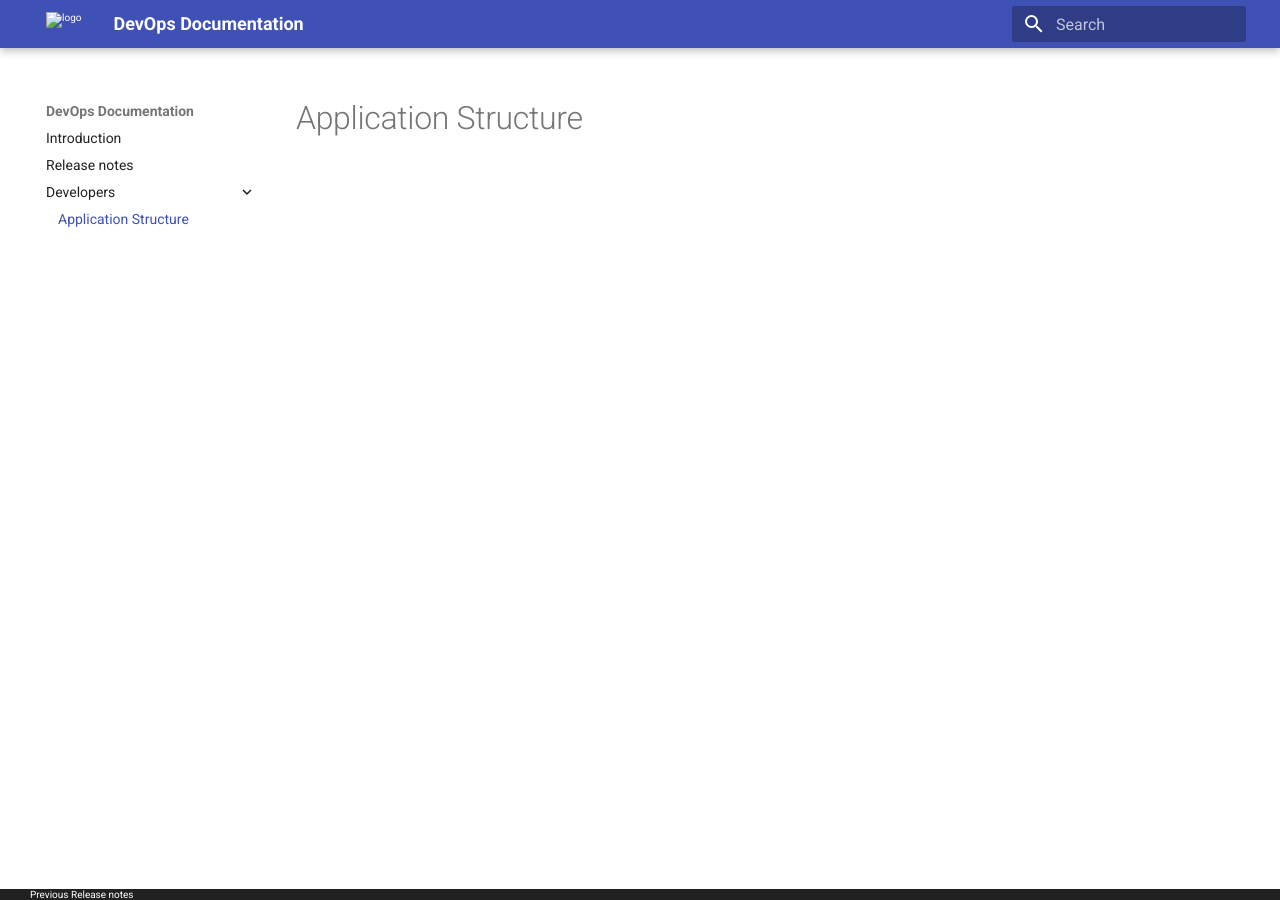
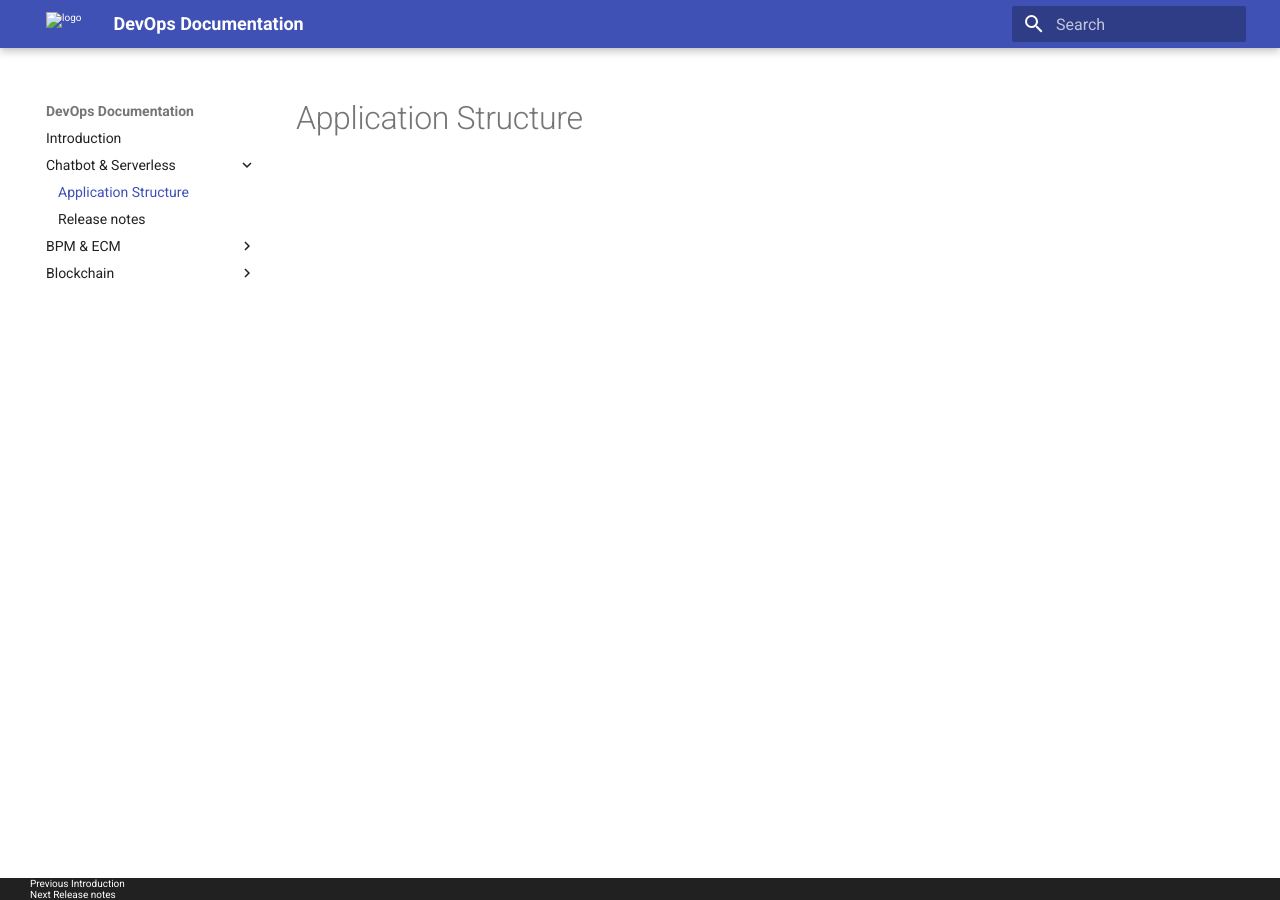
Before and after one commit to hoanganh25991/mkdocs-sample, an MkDocs documentation site: the page built from docs/structure.md, in a window 1280 px wide. Built offline with MkDocs 1.6.1 and Material for MkDocs 9.7.7, drawn with Linux system fonts in a browser that asks for light colours; old or Windows-style settings are respelled for this version of MkDocs.

Commit message:
no message

```diff
--- a/mkdocs.yml
+++ b/mkdocs.yml
@@ -6,8 +6,12 @@ extra:
   logo: "images/logo.png"
 pages:
   - Introduction: index.md
-  - Release notes: release-notes.md
-  - Developers:
+  - Chatbot & Serverless:
     - Application Structure: structure.md
+    - Release notes: release-notes.md
+  - BPM & ECM:
+    - Installation: workforce-install.md
+  - Blockchain:
+    - Blockchain Boilerplate: blockchain-boilerplate.md
 markdown_extensions:
   - admonition
```
Also changed, not shown: docs/blockchain-boilerplate.md (added, +25 -0 lines), docs/workforce-install.md (added, +26 -0 lines).
